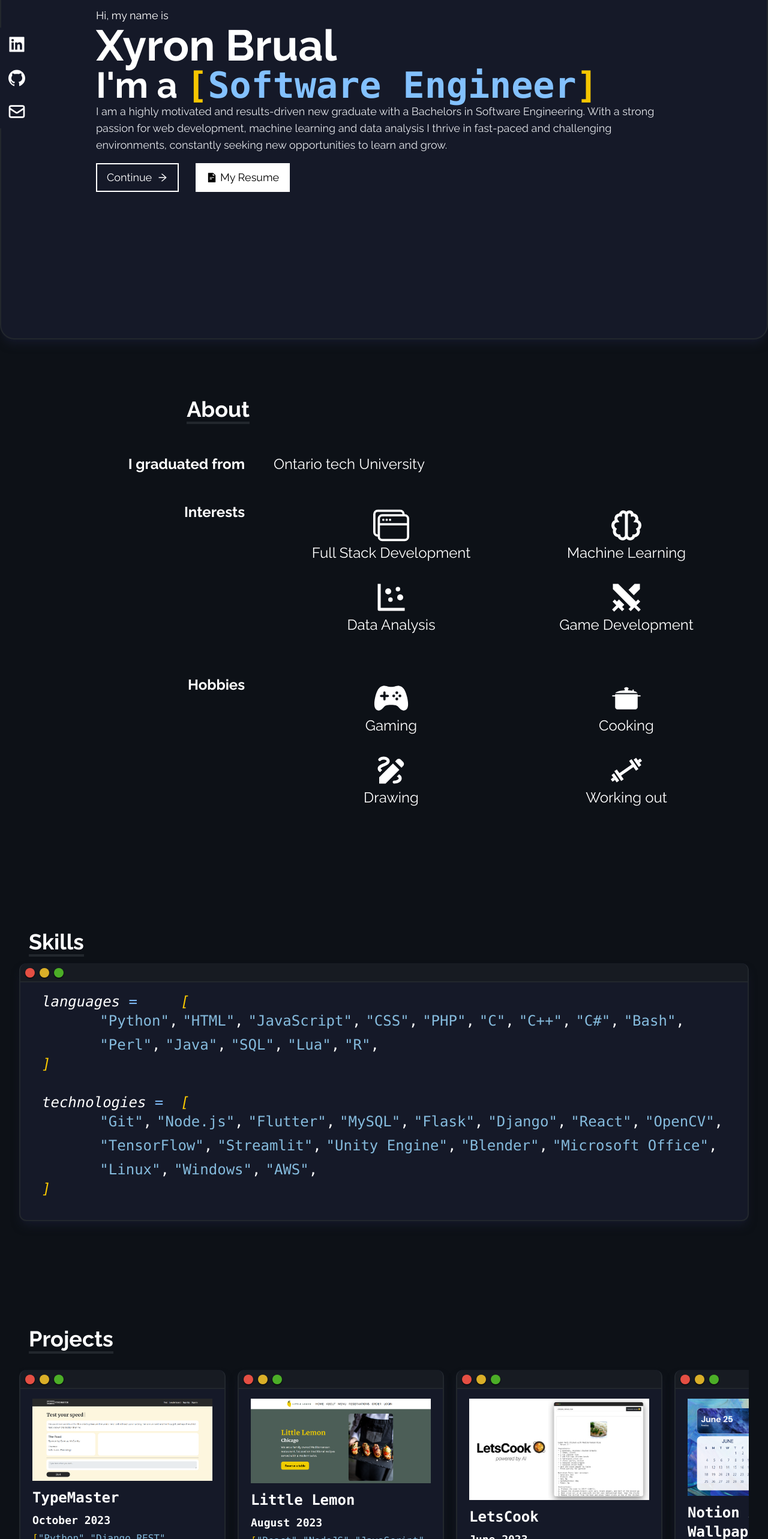
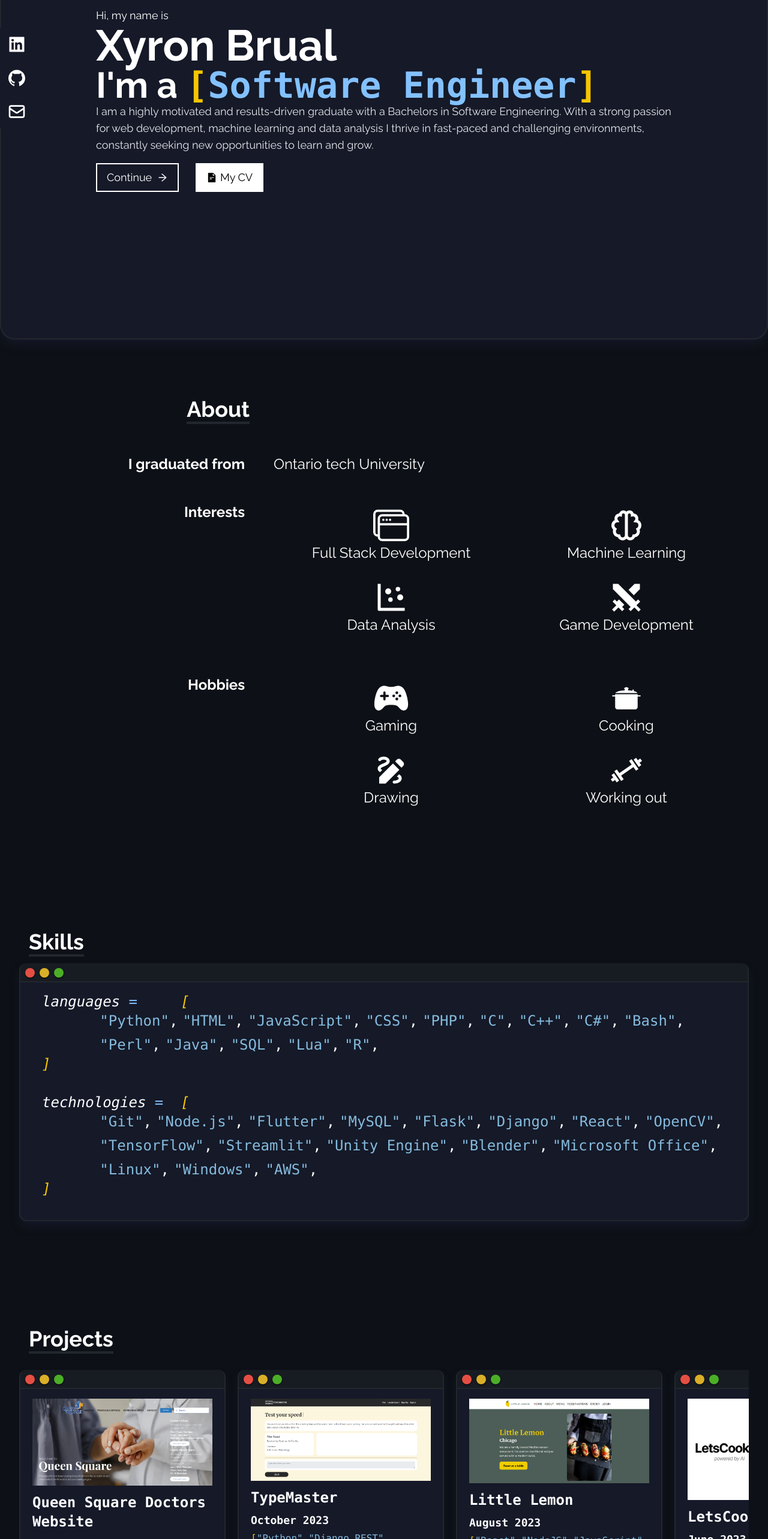
Before and after one commit to xyronic15/Portfolio, a Next.js app in the folder xyron-brual/: page / in a window 1280 px wide. Shown: the part 234-2800 px from the top of the page at 60% size. Built offline with nearby package versions, Linux system fonts and the light colour scheme.

Commit message:
updated portfolio

```diff
--- a/xyron-brual/app/components/Home.jsx
+++ b/xyron-brual/app/components/Home.jsx
@@ -6,7 +6,7 @@ import { AiFillFileText, AiOutlineArrowRight } from "react-icons/ai";
 
 export const Home = () => {
     const introText =
-        "I am a highly motivated and results-driven new graduate with a Bachelors in Software Engineering. With a strong passion for web development, machine learning and data analysis I thrive in fast-paced and challenging environments, constantly seeking new opportunities to learn and grow.";
+        "I am a highly motivated and results-driven graduate with a Bachelors in Software Engineering. With a strong passion for web development, machine learning and data analysis I thrive in fast-paced and challenging environments, constantly seeking new opportunities to learn and grow.";
     return (
         <section
             name="Home"
@@ -37,7 +37,7 @@ export const Home = () => {
                         href="/files/Xyron Brual - Full Resume.pdf"
                         className='flex flex-row bg-white text-black sm:text-md md:text-lg py-2 px-4 border-2 border-white w-fit hover:bg-transparent hover:text-white ease-in-out duration-500'
                     >
-                        <AiFillFileText className="h-full" />&nbsp;My Resume
+                        <AiFillFileText className="h-full" />&nbsp;My CV
                     </a>
                 </div>
             </div>
--- a/xyron-brual/app/constants/index.js
+++ b/xyron-brual/app/constants/index.js
@@ -63,6 +63,14 @@ export const technologies = [
 
 // TBC
 export const projects = [
+  {
+    title: "Queen Square Doctors Website",
+    date: "July 2024",
+    description: "Developed and published a comprehensive website for Queen Square Doctors in Brampton using Wix. The website serves as an informational hub, offering detailed insights into their programs and services, policies, newsletters, and contact information. Additionally, it features an easy-to-use appointment booking system, streamlining the process for patients and enhancing overall accessibility and convenience.",
+    tech: ["Python", "Django REST", "React", "Bootstrap", "Figma", "Vercel"],
+    img: "/imgs/projects/queen_square_doctors_wix.png",
+    link: "https://drxbrual.wixsite.com/queen-square-doctors"
+  },
   {
     title: "TypeMaster",
     date: "October 2023",
@@ -304,6 +312,17 @@ export const certifications = [
 
 export const experiences = [
   {
+    title: "Backend Developer",
+    date: "April 2024 - Present",
+    company: "musQueteer",
+    description: [
+      "Developed and maintained backend systems using Ruby on Rails, ensuring high performance and reliability by implementing efficient coding practices and thorough testing",
+      "Managed databases, including PostgreSQL and MySQL, by seeding databases for consistent data in development and testing environments, and optimizing queries for enhanced performance",
+      "Refactored existing code to enhance readability, efficiency, and maintainability, simplifying complex structures and reducing technical debt",
+      "Managed Rails jobs to synchronize Salesforce databases with clients' local databases, ensuring data integrity and consistency through automated processes and regular audits"
+    ],
+  },
+  {
     title: "Data Analyst/Developer Intern",
     date: "April 2023",
     company: "Cognixia",
@@ -315,7 +334,7 @@ export const experiences = [
   },
   {
     title: "Tutor",
-    date: "February 2023 - Present",
+    date: "February 2023 - March 2024",
     company: "ClubZ Tutoring",
     description: [
       "Evaluated multiple high school students in STEM subjects",
```
Also changed, not shown: xyron-brual/public/imgs/projects/queen_square_doctors_wix.png (added), 1 other file (tests, documents, lock files or other folders).
